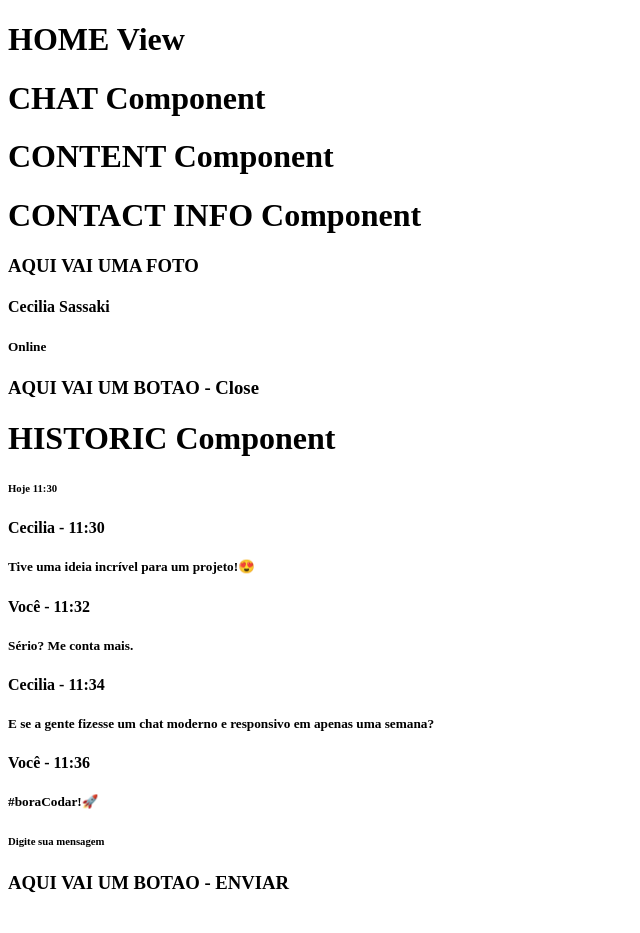
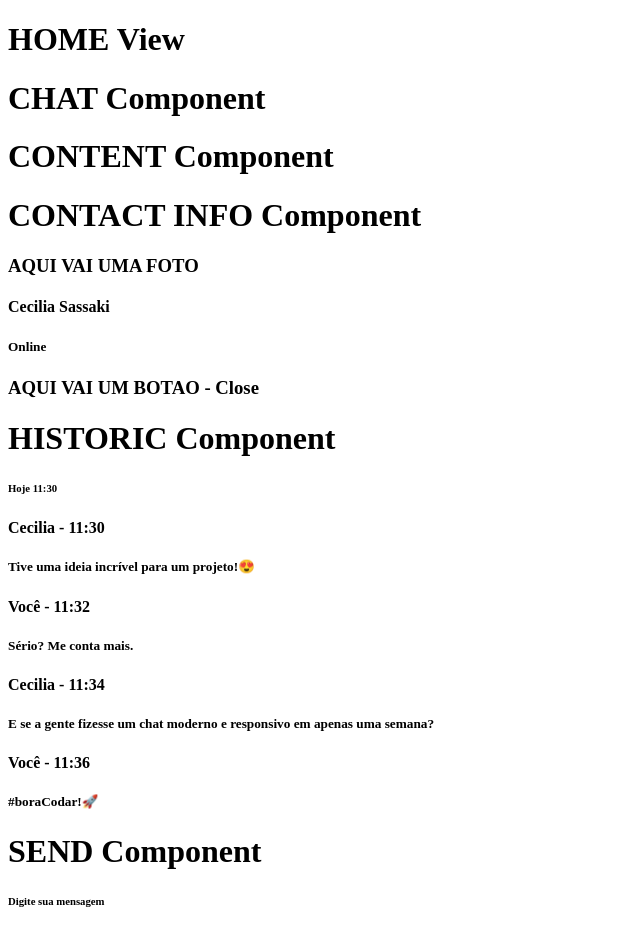
Before and after one commit to marcusviniciusmo/Chat-Bora_Codar_Dev04, a React (Vite) app in the folder frontend/: page / in a window 1280 px wide. Shown: the top 933 px of the page, without its empty margins (0-640 px from the left). Built offline with nearby package versions, Linux system fonts and the light colour scheme.

Commit message:
Send component creation

```diff
--- a/frontend/src/components/Content/index.tsx
+++ b/frontend/src/components/Content/index.tsx
@@ -1,5 +1,6 @@
 import { ContactInfo } from "../ContactInfo";
 import { Historic } from "../Historic";
+import { Send } from "../Send";
 
 export function Content() {
   return (
@@ -11,8 +12,7 @@ export function Content() {
 
       <Historic />
 
-      <h6>Digite sua mensagem</h6>
-      <h3>AQUI VAI UM BOTAO - ENVIAR</h3>
+      <Send />
     </>
   );
 };
--- /dev/null
+++ b/frontend/src/components/Send/index.tsx
@@ -0,0 +1,10 @@
+export function Send() {
+  return (
+    <>
+      <h1>SEND Component</h1>
+
+      <h6>Digite sua mensagem</h6>
+      <h3>AQUI VAI UM BOTAO - ENVIAR</h3>
+    </>
+  );
+};
```
